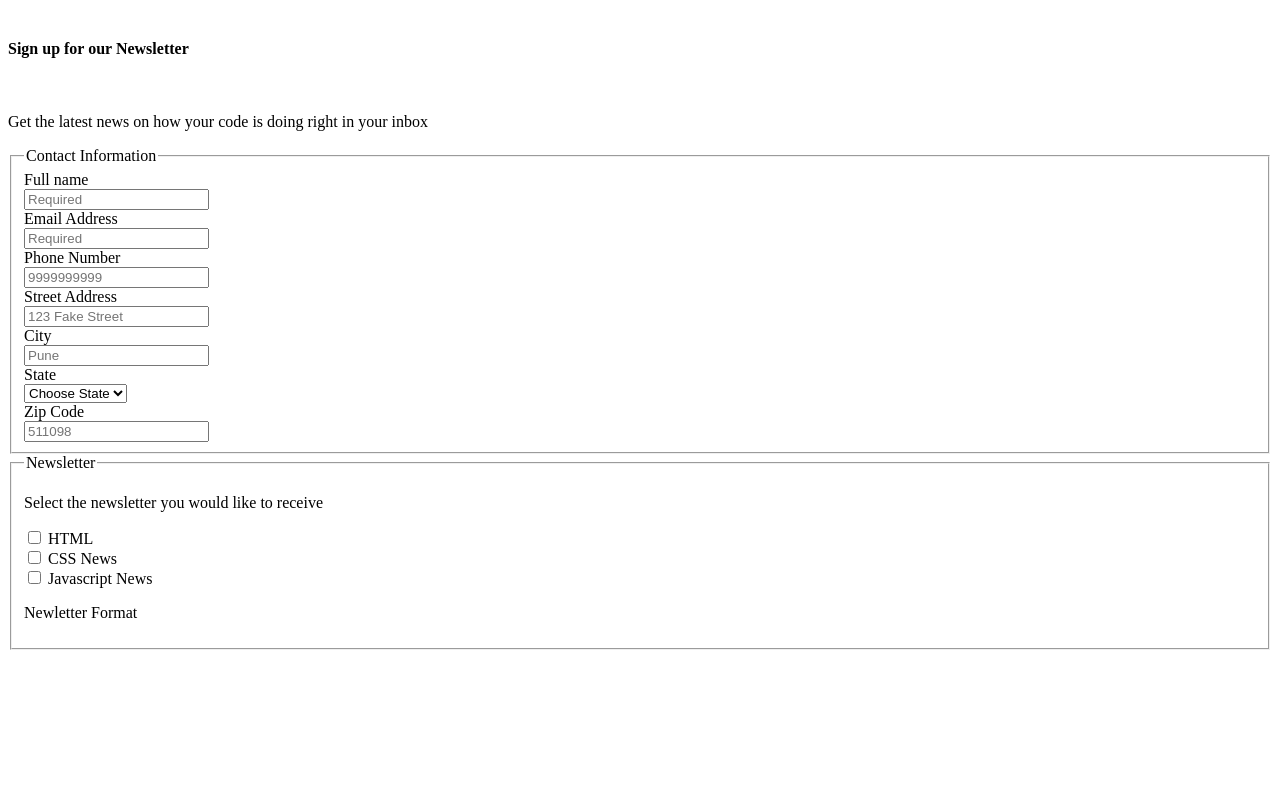
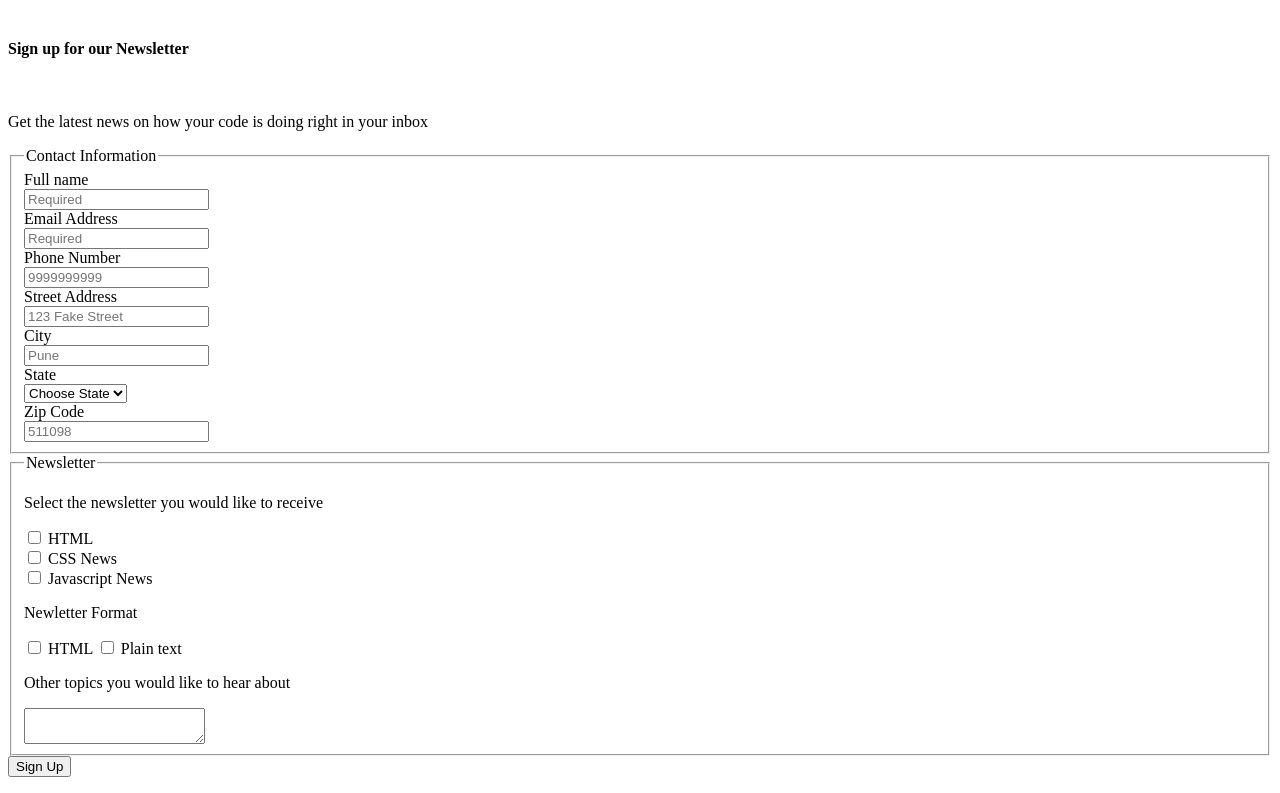
Before and after one commit to iamneo-production/cefaccebebdec305714313bbaaaabbcbbfefone, a website: page public/index.html in a window 1280 px wide. Shown: the part 105-898 px from the top of the page. Before the commit the page ends 800 px from the top, so only its background shows below. Drawn offline with Linux system fonts and the light colour scheme.

Commit message:
Backup Commit

```diff
--- a/public/index.html
+++ b/public/index.html
@@ -45,10 +45,18 @@
             <label>Javascript News</label>
 
             <p>Newletter Format</p>
+            <input type = "checkbox">
+            <label>HTML</label>
+            <input type = "checkbox">
+            <label>Plain text</label>
 
+            <p>Other topics you would like to hear about</p>
 
+            <textarea></textarea>
 
         </fieldset>
+        <button>Sign Up</button>
+
       </form>
 
 
```
